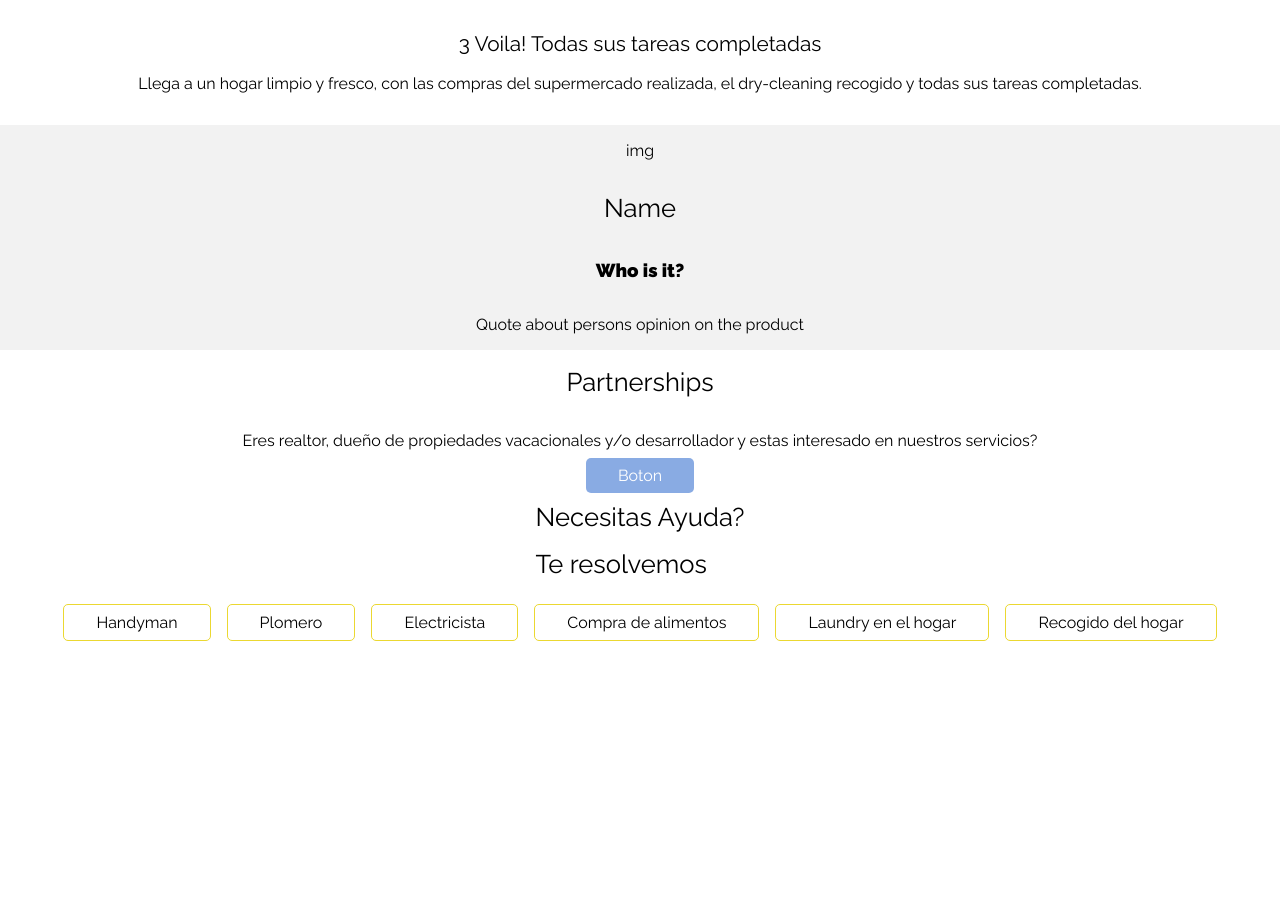
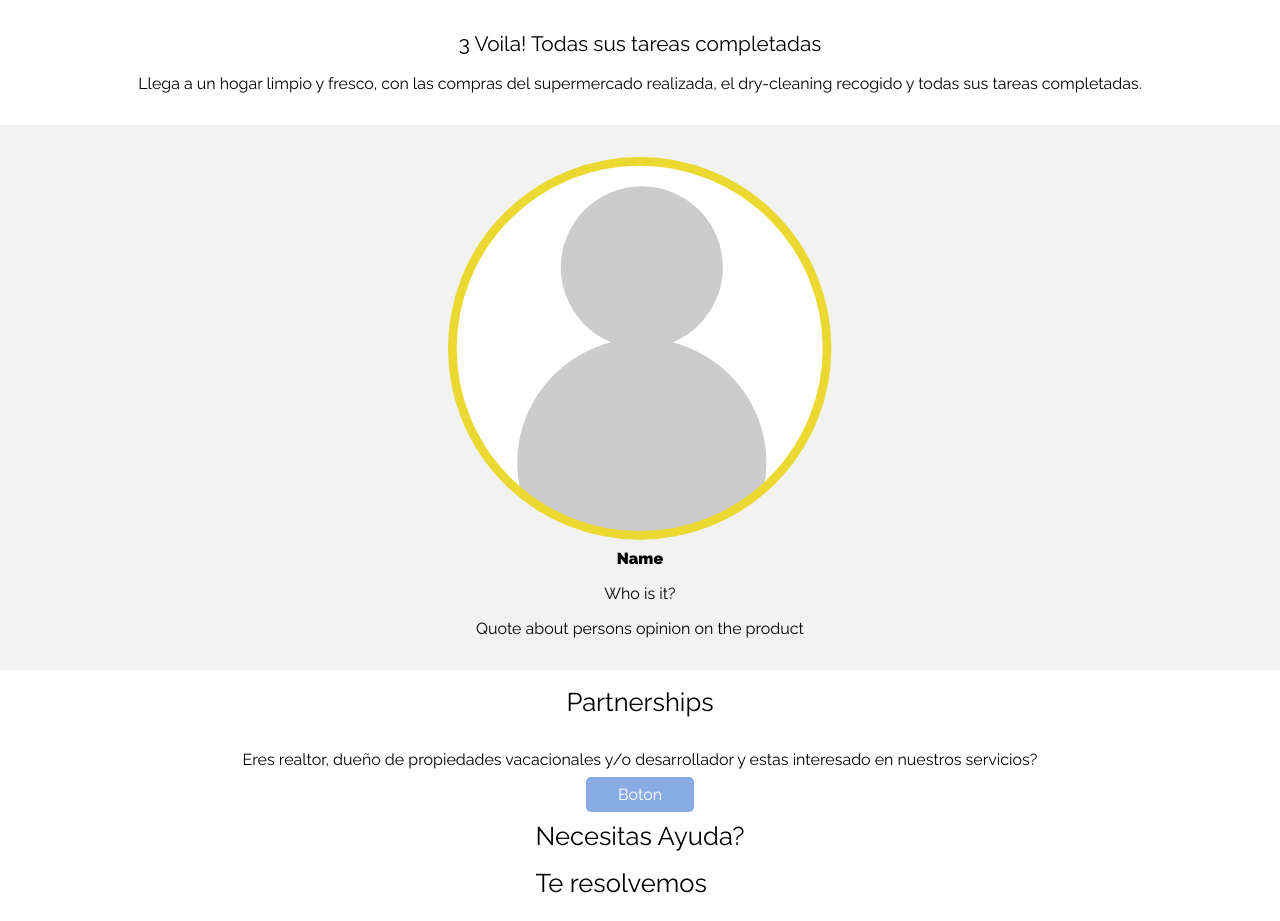
Before and after one commit to bonjouranainc/web-app, a React app in the folder front-end/: page / in a window 1280 px wide. Shown: the part 4900-5821 px from the top of the page. Before the commit the page ends 5549 px from the top, so only its background shows below. Built offline with nearby package versions, Linux system fonts and the light colour scheme.

Commit message:
Testimonials part css added

```diff
--- a/front-end/src/scenes/Landing/components/Testimonials/index.js
+++ b/front-end/src/scenes/Landing/components/Testimonials/index.js
@@ -1,15 +1,19 @@
 import React, { Component } from 'react';
 
 import './styles.css';
+
+import url from '../../images/svg/testimonial-img.svg';
 
 class Testimonials extends Component {
   render() {
     return (
       <div className='testimonials wrapper'>
-        <p>img</p>
-        <h1>Name</h1>
-        <h3>Who is it?</h3>
-        <p>Quote about persons opinion on the product</p>
+        <div className='row1'>
+          <img src={ url } />
+          <p className='b-txt'>Name</p>
+          <p>Who is it?</p>
+          <p id='quote'>Quote about persons opinion on the product</p>
+        </div>
       </div>
     );
   }
--- a/front-end/src/scenes/Landing/components/Testimonials/styles.css
+++ b/front-end/src/scenes/Landing/components/Testimonials/styles.css
@@ -1,3 +1,16 @@
 .testimonials {
   background-color: var(--g1);
 }
+
+.testimonials img {
+  width: 30%;
+  margin: 2em 1em 0 1em;
+}
+
+.testimonials p {
+  margin: 0.5em;
+}
+
+#quote {
+  margin-bottom: 2em;
+}
```
Also changed, not shown: front-end/src/scenes/Landing/images/svg/testimonial-img.svg (added).
